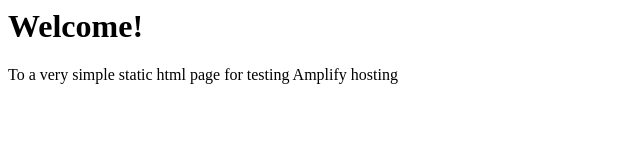
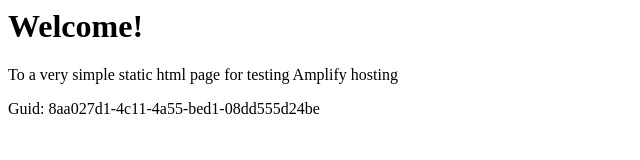
Before and after one commit to aws-aemilia-pdx/Github-PR-Commit-Integration-Test-DoNotTouch-GitHubAutoBuildCanaryTest-v1-beta-us-west-2, a website: page src/index.html in a window 1280 px wide. Shown: the whole page, without its empty margins (0-640 px from the left). Drawn offline with Linux system fonts and the light colour scheme.

Commit message:
commit from integ tests

```diff
--- a/src/index.html
+++ b/src/index.html
@@ -1,3 +1,5 @@
+
+
 <html lang="en">
 
 <head>
@@ -10,6 +12,6 @@
 <body>
     <h1>Welcome!</h1>
     <p>To a very simple static html page for testing Amplify hosting</p>
-</body>
+    <p>Guid: 8aa027d1-4c11-4a55-bed1-08dd555d24be</p></body>
 
 </html>
```
